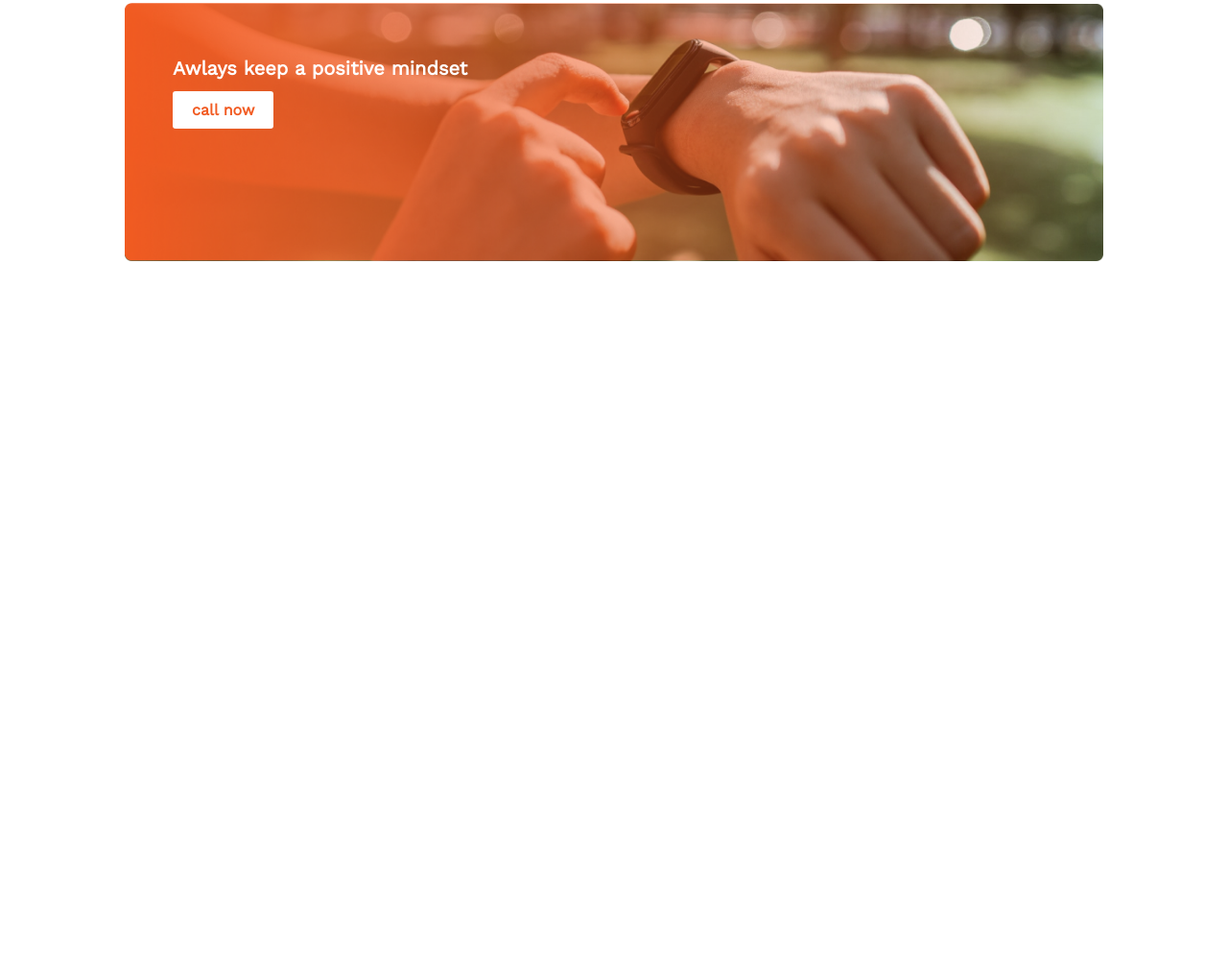
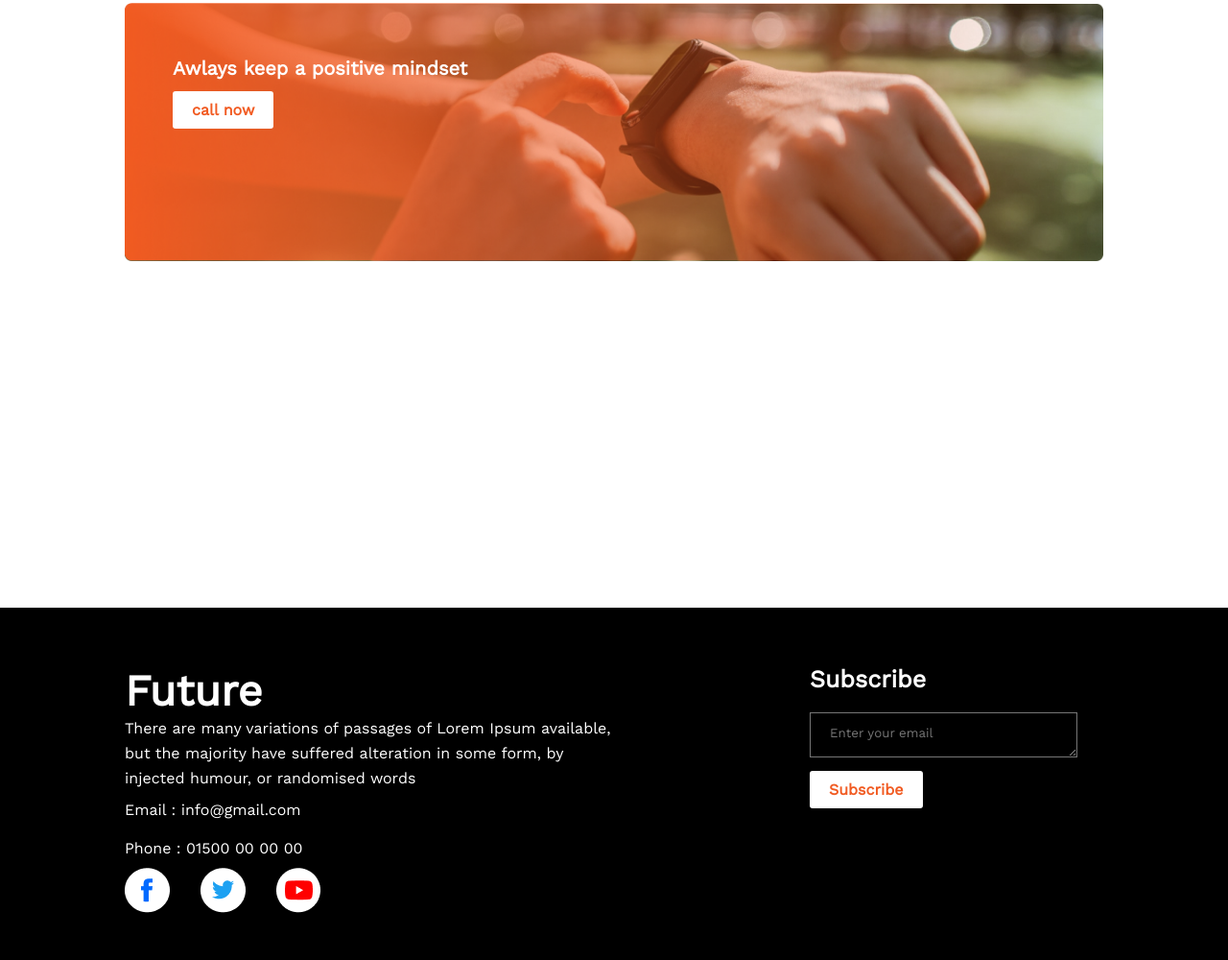
Before and after one commit to tahminasultana1/new-mission, a plain HTML site: page index.html in a window 1280 px wide. Shown: the part 1637-2637 px from the top of the page at 96% size. Before the commit the page ends 2270 px from the top, so only its background shows below. Drawn offline with nearby package versions, Linux system fonts and the light colour scheme.

Commit message:
footer section updated

```diff
--- a/index.html
+++ b/index.html
@@ -86,7 +86,30 @@
         </section>
     </main>
     <footer>
+        <div class="footer-section">
+            <div class="footer-div-left">
+                <h2>Future</h2>
+                <p class="footer-desc">There are many variations of passages of Lorem Ipsum available, but the majority have suffered alteration in some form, by injected humour, or randomised words</p>
+                <p class="contact">Email : info@gmail.com</p>
+                <p class="contact">Phone : 01500 00 00 00</p>
+                <div class="social">
+                    <div><img src="images/icons/fb.png" alt=""></div>
+                    <div><img src="images/icons/twitter.png" alt=""></div>
+                    <div><img src="images/icons/youtube.png" alt=""></div>
+                </div>
+            </div>
+            <div class="footer-div-middle">
 
+            </div>
+            <div class="footer-div-right">
+                <h3>Subscribe</h3>
+                <form action="">
+                    <textarea name="email" class="footer-form" cols="30" rows="0" placeholder="Enter your email"></textarea>
+
+                </form>
+                <button class="btn-invert">Subscribe</button>
+            </div>
+        </div>
     </footer>
 </body>
 </html>
--- a/styles/style.css
+++ b/styles/style.css
@@ -173,13 +173,15 @@ main section {
     top: 45px;
     left: 50px;
 }
-.over-image h2{
+
+.over-image h2 {
     font-weight: 700;
     font-size: 20px;
     line-height: 47px;
     color: white;
 }
-.btn-invert{
+
+.btn-invert {
     color: #F15B22;
     background-color: #FFFFFF;
     border: 0;
@@ -188,3 +190,62 @@ main section {
     font-size: 16px;
     border-radius: 3px;
 }
+
+/* Footer Section */
+footer {
+    background-color: black;
+    color: white;
+}
+
+.footer-section {
+    display: flex;
+    margin: 0 130px;
+    padding-top: 60px;
+    padding-bottom: 45px;
+}
+
+.footer-section h2 {
+    font-weight: 700;
+    font-size: 45px;
+    line-height: 53px;
+}
+
+.footer-desc {
+    line-height: 26px;
+}
+
+.footer-div-left {
+    width: 50%;
+}
+
+.footer-div-middle {
+    width: 20%;
+}
+
+.footer-div-right {
+    width: 30%;
+}
+
+.contact {
+    line-height: 40px;
+}
+
+.social {
+    display: flex;
+    justify-content: space-between;
+    width: 40%;
+}
+
+.footer-div-right h3 {
+    font-weight: 600;
+    font-size: 25px;
+    line-height: 29px;
+    margin-bottom: 20px;
+}
+.footer-form{
+    background-color: black;
+    color: #F3F3F3;
+    padding-top: 13px;
+    padding-left: 20px;
+    margin-bottom: 10px;
+}
```
